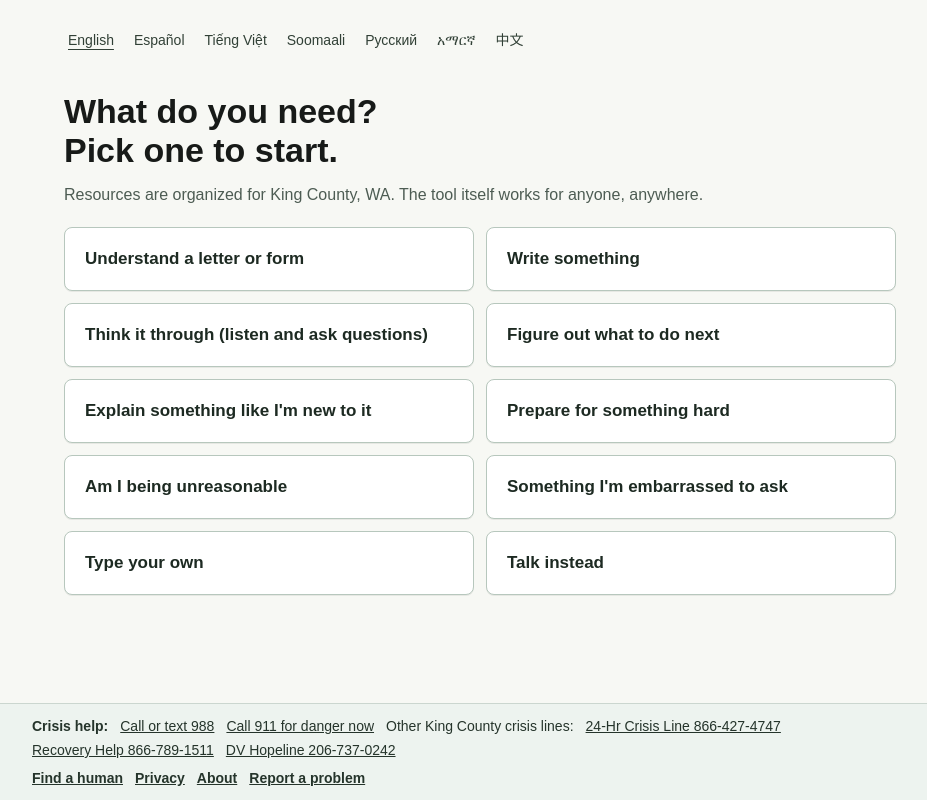
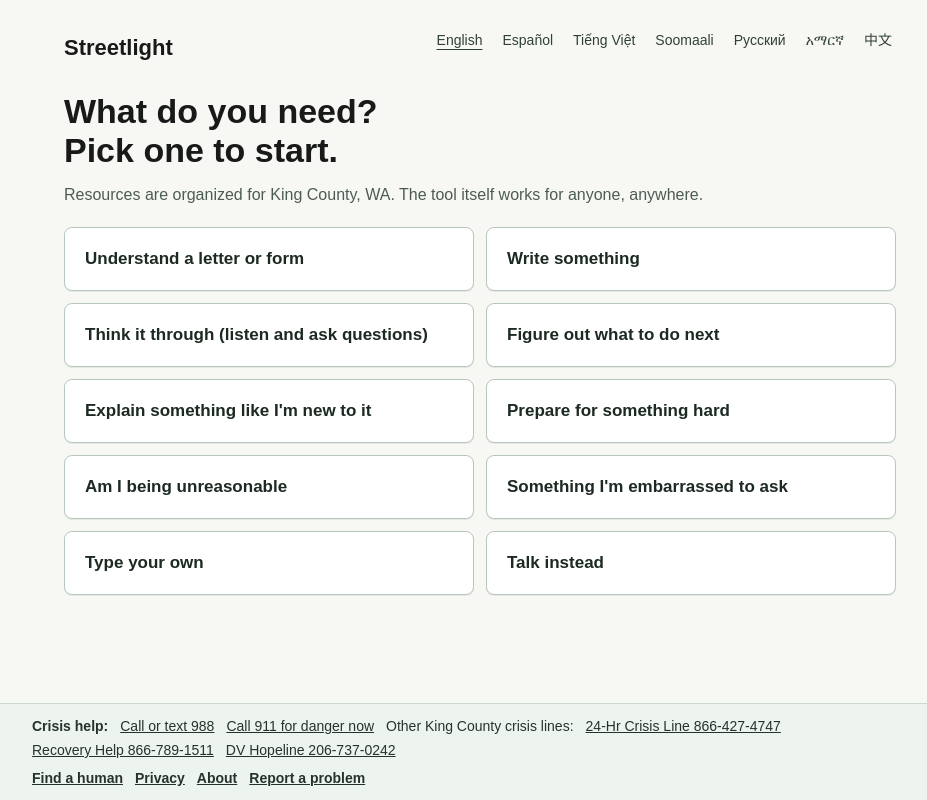
Before and after one commit to am-dj-ct/streetlight, a Next.js app: page / in a window 1280 px wide. Shown: the whole page, without its empty margins (160-1087 px from the left). Built offline with nearby package versions, Linux system fonts and the light colour scheme.

Commit message:
Show Streetlight name in app UI

```diff
--- a/src/app/page.tsx
+++ b/src/app/page.tsx
@@ -7,7 +7,7 @@
 import { getAlternateActions, getPromptButtons } from "../lib/buttons";
 import { getPageRequestContext } from "../lib/request-context";
 import { buildConversationHref, buildHomeHref } from "../lib/routes";
-import { defaultDescription } from "../lib/site-metadata";
+import { appTitle, defaultDescription } from "../lib/site-metadata";
 
 type HomePageProps = {
   searchParams: Promise<{
@@ -48,12 +48,20 @@
   return (
     <main className="flex h-dvh flex-col overflow-hidden bg-[#f7f8f4] text-[#202124]">
       <div className="mx-auto flex w-full max-w-md flex-1 flex-col overflow-y-auto px-4 pt-4 pb-4 sm:max-w-2xl sm:px-6 lg:max-w-4xl lg:px-8 lg:pt-7">
-        <div className="pb-4">
-          <LanguageStripLinks
-            currentLanguageCode={currentLanguage.code}
-            getHref={buildHomeHref}
-          />
-        </div>
+        <header className="pb-4">
+          <div className="flex flex-col gap-2 sm:flex-row sm:items-start sm:justify-between sm:gap-4">
+            <p className="text-[20px] font-semibold leading-10 text-[#171a18] sm:text-[22px]">
+              {appTitle}
+            </p>
+            <div className="sm:flex-1">
+              <LanguageStripLinks
+                align="end"
+                currentLanguageCode={currentLanguage.code}
+                getHref={buildHomeHref}
+              />
+            </div>
+          </div>
+        </header>
 
         <section className="flex-1 pb-4 lg:pb-8">
           <LocalDevBadge className="pb-3" languageCode={currentLanguage.code} />
--- a/src/components/conversation-client.tsx
+++ b/src/components/conversation-client.tsx
@@ -15,6 +15,7 @@
   buildHomeHref,
   buildPrivacyHref,
 } from "../lib/routes";
+import { appTitle } from "../lib/site-metadata";
 import { buildMailtoHref, isMailtoHrefWithinLimit } from "../lib/support";
 import { stripMarkdownForSpeech } from "../lib/speech-text";
 import { getAzureVoiceOption, getAzureVoiceOptions } from "../lib/azure-tts";
@@ -1373,7 +1374,7 @@
         inert={hasOpenSheet ? true : undefined}
         className="mx-auto flex w-full max-w-md flex-1 flex-col overflow-hidden px-4 pt-3 sm:max-w-2xl sm:px-6 lg:max-w-3xl lg:px-8 lg:pt-5"
       >
-        <header className="flex items-center justify-between pb-3">
+        <header className="grid grid-cols-[auto_1fr_auto] items-center gap-3 pb-3">
           <Link
             href={buildHomeHref(currentLanguageCode)}
             aria-label={copy.backLabel}
@@ -1381,6 +1382,10 @@
           >
             <span aria-hidden="true">{"<"}</span>
           </Link>
+
+          <p className="truncate text-center text-[16px] font-semibold text-[#171a18]">
+            {appTitle}
+          </p>
 
           <button
             type="button"
--- a/src/components/info-page-shell.tsx
+++ b/src/components/info-page-shell.tsx
@@ -6,6 +6,7 @@
 import type { LanguageOption, SupportedLanguageCode } from "../lib/languages";
 import type { ReportArea } from "../lib/report-areas";
 import { buildHomeHref, type InternalAppPath } from "../lib/routes";
+import { appTitle } from "../lib/site-metadata";
 
 type InfoPageShellProps = {
   area?: ReportArea;
@@ -35,7 +36,7 @@
     <main className="flex h-dvh flex-col overflow-hidden bg-[#f7f8f4] text-[#202124]">
       <div className="mx-auto flex w-full max-w-md flex-1 flex-col overflow-y-auto px-4 pt-3 pb-4 sm:max-w-2xl sm:px-6 lg:max-w-3xl lg:px-8 lg:pt-6">
         <header className="pb-4 lg:pb-6">
-          <div className="flex items-center justify-between">
+          <div className="grid grid-cols-[auto_1fr_auto] items-center gap-3">
             <Link
               href={buildHomeHref(currentLanguage.code)}
               aria-label={copy.homeLabel}
@@ -43,6 +44,10 @@
             >
               <span aria-hidden="true">{"<"}</span>
             </Link>
+            <p className="truncate text-center text-[16px] font-semibold text-[#171a18]">
+              {appTitle}
+            </p>
+            <span aria-hidden="true" className="min-h-10 min-w-10" />
           </div>
           <div className="pt-3">
             <LanguageStripLinks
```
